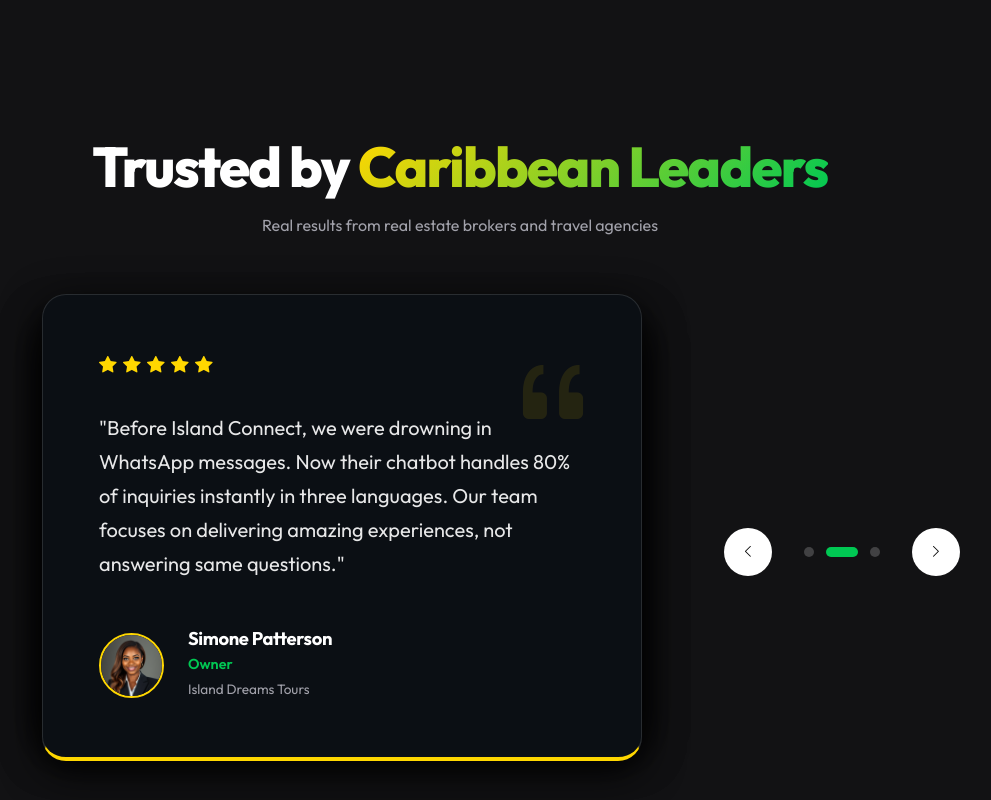
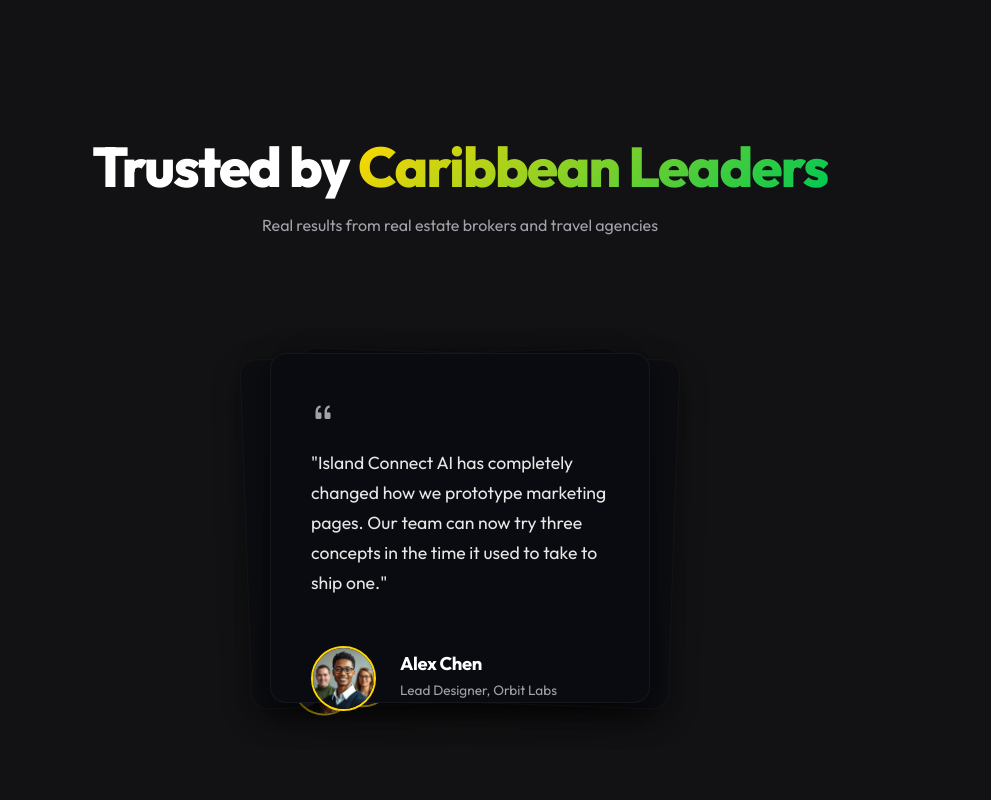
Before and after one commit to IVarm32/Island-Connect-AI., a React (Vite) app: page / in a window 1280 px wide. Shown: the part 3628-4428 px from the top of the page, without its empty margins (180-1171 px from the left). Built offline with nearby package versions, Linux system fonts and the light colour scheme.

Commit message:
Update testimonial fan style styling to match screenshot

```diff
--- a/index.css
+++ b/index.css
@@ -466,9 +466,8 @@
 .testimonial-slider {
     position: relative;
     max-width: 1000px;
-    margin: 0 auto;
-    overflow: visible;
-    min-height: 450px;
+    margin: 4rem auto;
+    height: 450px;
     display: flex;
     justify-content: center;
     align-items: center;
@@ -476,84 +475,115 @@
 
 .testimonial-track {
     position: relative;
-    width: 100%;
-    height: 100%;
+    width: 400px;
+    height: 350px;
     display: flex;
     justify-content: center;
     align-items: center;
-    perspective: 1200px;
 }
 
 .testimonial-card {
     position: absolute;
-    width: 90%;
-    max-width: 600px;
-    padding: 3.5rem;
-    border: 1px solid var(--glass-border);
-    border-bottom: 4px solid var(--accent-gold) !important;
-    border-radius: 24px;
+    width: 380px;
+    height: 100%;
+    padding: 2.5rem;
+    border: 1px solid rgba(255, 255, 255, 0.05);
+    border-radius: 16px;
+    background: #090B10;
+    /* Match screenshot #2 */
+    box-shadow: 0 10px 30px rgba(0, 0, 0, 0.5);
+    transition: all 0.5s cubic-bezier(0.25, 1, 0.5, 1);
+    transform-origin: center 250%;
+    /* Anchor far below to make an arc */
     text-align: left;
     margin-bottom: 0;
-    transition: all 0.6s cubic-bezier(0.4, 0, 0.2, 1);
-    transform-origin: bottom center;
-    opacity: 0;
-    visibility: hidden;
-    background: #0b0f14 !important;
-    /* Dark solid color to block underlapping cards */
-    box-shadow: 0 10px 40px rgba(0, 0, 0, 0.8);
-    transform: scale(0.8) translateY(10%);
-    z-index: 0;
+    cursor: pointer;
+    box-sizing: border-box;
+    display: flex;
+    flex-direction: column;
 }
 
-.testimonial-card.active {
-    opacity: 1;
-    visibility: visible;
-    transform: scale(1) translateY(0) rotate(0deg);
-    z-index: 10;
-    pointer-events: auto;
+.testimonial-card .quote-icon {
+    color: var(--text-secondary);
+    font-size: 1.5rem;
+    margin-bottom: 1rem;
+    display: block;
 }
 
-.testimonial-card.prev {
-    opacity: 0.6;
-    visibility: visible;
-    transform: translateX(-20%) scale(0.9) rotate(-8deg);
-    z-index: 5;
-    pointer-events: auto;
-    cursor: pointer;
+/* Base styles / Closed State */
+.testimonial-card:nth-child(1) {
+    z-index: 1;
+    transform: rotate(-4deg);
+    opacity: 0;
 }
 
-.testimonial-card.next {
-    opacity: 0.6;
-    visibility: visible;
-    transform: translateX(20%) scale(0.9) rotate(8deg);
-    z-index: 5;
-    pointer-events: auto;
-    cursor: pointer;
+.testimonial-card:nth-child(2) {
+    z-index: 2;
+    transform: rotate(-2deg);
+    opacity: 0.7;
 }
 
-.stars {
-    color: var(--accent-gold);
-    margin-bottom: 2rem;
-    font-size: 1.1rem;
-    display: flex;
-    gap: 0.4rem;
+.testimonial-card:nth-child(3) {
+    z-index: 3;
+    transform: rotate(0deg);
+    opacity: 1;
 }
 
-.testimonial-quote {
-    position: absolute;
-    top: 1.5rem;
-    right: 2.5rem;
-    font-size: 6rem;
-    color: var(--accent-gold);
-    opacity: 0.1;
-    pointer-events: none;
+.testimonial-card:nth-child(4) {
+    z-index: 2;
+    transform: rotate(2deg);
+    opacity: 0.7;
+}
+
+.testimonial-card:nth-child(5) {
+    z-index: 1;
+    transform: rotate(4deg);
+    opacity: 0;
+}
+
+/* Desktop hover - Fan Opens */
+@media (min-width: 1024px) {
+    .testimonial-track:hover .testimonial-card:nth-child(1) {
+        transform: rotate(-24deg);
+        opacity: 0.4;
+    }
+
+    .testimonial-track:hover .testimonial-card:nth-child(2) {
+        transform: rotate(-12deg);
+        opacity: 0.8;
+    }
+
+    .testimonial-track:hover .testimonial-card:nth-child(3) {
+        transform: rotate(0deg);
+        opacity: 1;
+        z-index: 5;
+    }
+
+    .testimonial-track:hover .testimonial-card:nth-child(4) {
+        transform: rotate(12deg);
+        opacity: 0.8;
+    }
+
+    .testimonial-track:hover .testimonial-card:nth-child(5) {
+        transform: rotate(24deg);
+        opacity: 0.4;
+    }
+
+    /* Pull up individual card on hover */
+    .testimonial-track .testimonial-card:hover {
+        transform: translateY(-20px) scale(1.05) !important;
+        z-index: 10 !important;
+        opacity: 1 !important;
+        box-shadow: 0 15px 45px rgba(0, 0, 0, 0.8);
+    }
 }
 
 .testimonial-content {
-    font-size: 1.25rem;
+    font-size: 1.1rem;
     line-height: 1.7;
     margin-bottom: 3rem;
     color: rgba(255, 255, 255, 0.9);
+    flex-grow: 1;
 }
 
 .testimonial-footer {
--- a/index.html
+++ b/index.html
@@ -217,97 +217,88 @@
 
             <div class="testimonial-slider">
                 <div class="testimonial-track">
-                    <!-- Ricardo Myers -->
-                    <div class="testimonial-card glass-panel active">
-                        <div class="stars">
-                            <i class="bi bi-star-fill"></i>
-                            <i class="bi bi-star-fill"></i>
-                            <i class="bi bi-star-fill"></i>
-                            <i class="bi bi-star-fill"></i>
-                            <i class="bi bi-star-fill"></i>
-                        </div>
-                        <i class="bi bi-quote testimonial-quote"></i>
-                        <p class="testimonial-content">"Island Connect AI transformed our lead conversion. Their agents
-                            handle initial villa inquiries so we can focus on closing deals. The security and local
-                            expertise are unmatched in the Caribbean."</p>
+                    <!-- Emily Carter -->
+                    <div class="testimonial-card">
+                        <i class="bi bi-quote quote-icon"></i>
+                        <p class="testimonial-content">"Our sales demos moved from pre-recorded videos to full live 3D
+                            scenes in the browser. Conversion rates instantly went up, and our team actually enjoys
+                            presenting now."</p>
                         <div class="testimonial-footer">
                             <div class="testimonial-avatar">
-                                <img src="images/ricardo_portrait.png" alt="Ricardo Myers" loading="lazy"
-                                    decoding="async" width="65" height="65">
+                                <img src="images/simone_portrait.png" alt="Emily Carter" loading="lazy">
                             </div>
                             <div class="testimonial-meta">
-                                <h4>Ricardo Myers</h4>
-                                <span class="role">Principal Broker</span>
-                                <span class="company">Jamaican Luxury Estates</span>
+                                <h4>Emily Carter</h4>
+                                <span class="company">Revenue Operations</span>
                             </div>
                         </div>
                     </div>
 
-                    <!-- Simone Patterson -->
-                    <div class="testimonial-card glass-panel">
-                        <div class="stars">
-                            <i class="bi bi-star-fill"></i>
-                            <i class="bi bi-star-fill"></i>
-                            <i class="bi bi-star-fill"></i>
-                            <i class="bi bi-star-fill"></i>
-                            <i class="bi bi-star-fill"></i>
-                        </div>
-                        <i class="bi bi-quote testimonial-quote"></i>
-                        <p class="testimonial-content">"Before Island Connect, we were drowning in WhatsApp messages.
-                            Now their chatbot handles 80% of inquiries instantly in three languages. Our team focuses on
-                            delivering amazing experiences, not answering same questions."</p>
+                    <!-- Priya Nair -->
+                    <div class="testimonial-card">
+                        <i class="bi bi-quote quote-icon"></i>
+                        <p class="testimonial-content">"Our product walkthroughs feel completely different now. With
+                            Island Connect AI, the interactive scenes we can iterate fast and ship an entirely scalable
+                            immersive experience."</p>
                         <div class="testimonial-footer">
                             <div class="testimonial-avatar">
-                                <img src="images/simone_portrait.png" alt="Simone Patterson" loading="lazy"
-                                    decoding="async" width="65" height="65">
+                                <img src="images/ricardo_portrait.png" alt="Priya Nair" loading="lazy">
                             </div>
                             <div class="testimonial-meta">
-                                <h4>Simone Patterson</h4>
-                                <span class="role">Owner</span>
-                                <span class="company">Island Dreams Tours</span>
+                                <h4>Priya Nair</h4>
+                                <span class="company">Product Lead</span>
                             </div>
                         </div>
                     </div>
 
-                    <!-- Michael Chen -->
-                    <div class="testimonial-card glass-panel">
-                        <div class="stars">
-                            <i class="bi bi-star-fill"></i>
-                            <i class="bi bi-star-fill"></i>
-                            <i class="bi bi-star-fill"></i>
-                            <i class="bi bi-star-fill"></i>
-                            <i class="bi bi-star-fill"></i>
-                        </div>
-                        <i class="bi bi-quote testimonial-quote"></i>
-                        <p class="testimonial-content">"The custom AI agents they built for our concierge service have
-                            been a game-changer. Our guests get instant recommendations and my staff saves 20 hours a
-                            week on coordination."</p>
+                    <!-- Alex Chen -->
+                    <div class="testimonial-card">
+                        <i class="bi bi-quote quote-icon"></i>
+                        <p class="testimonial-content">"Island Connect AI has completely changed how we prototype
+                            marketing pages. Our team can now try three concepts in the time it used to take to ship
+                            one."</p>
                         <div class="testimonial-footer">
                             <div class="testimonial-avatar">
-                                <img src="images/michael_portrait.png" alt="Michael Chen" loading="lazy"
-                                    decoding="async" width="65" height="65">
+                                <img src="images/michael_portrait.png" alt="Alex Chen" loading="lazy">
                             </div>
                             <div class="testimonial-meta">
-                                <h4>Michael Chen</h4>
-                                <span class="role">Managing Director</span>
-                                <span class="company">Azure Villa Group</span>
+                                <h4>Alex Chen</h4>
+                                <span class="company">Lead Designer, Orbit Labs</span>
                             </div>
                         </div>
                     </div>
-                </div>
 
-                <div class="slider-controls">
-                    <button class="slider-arrow prev" aria-label="Previous Testimonial">
-                        <i class="bi bi-chevron-left"></i>
-                    </button>
-                    <div class="slider-dots">
-                        <span class="dot active"></span>
-                        <span class="dot"></span>
-                        <span class="dot"></span>
+                    <!-- Mark Johnson -->
+                    <div class="testimonial-card">
+                        <i class="bi bi-quote quote-icon"></i>
+                        <p class="testimonial-content">"It literally feels like a cheat code for spatial interfaces. The
+                            fact that they can export to standard web components is a game changer for our team."</p>
+                        <div class="testimonial-footer">
+                            <div class="testimonial-avatar">
+                                <img src="images/michael_portrait.png" alt="Mark Johnson" loading="lazy">
+                            </div>
+                            <div class="testimonial-meta">
+                                <h4>Mark Johnson</h4>
+                                <span class="company">Senior Engineer</span>
+                            </div>
+                        </div>
                     </div>
-                    <button class="slider-arrow next" aria-label="Next Testimonial">
-                        <i class="bi bi-chevron-right"></i>
-                    </button>
+
+                    <!-- Sarah Jenkins -->
+                    <div class="testimonial-card">
+                        <i class="bi bi-quote quote-icon"></i>
+                        <p class="testimonial-content">"The level of optimization they've achieved in the browser is
+                            phenomenal. We are able to run complex scenes on mobile devices instantly without lag."</p>
+                        <div class="testimonial-footer">
+                            <div class="testimonial-avatar">
+                                <img src="images/simone_portrait.png" alt="Sarah Jenkins" loading="lazy">
+                            </div>
+                            <div class="testimonial-meta">
+                                <h4>Sarah Jenkins</h4>
+                                <span class="company">Technical Director</span>
+                            </div>
+                        </div>
+                    </div>
                 </div>
             </div>
         </div>
--- a/js/main.js
+++ b/js/main.js
@@ -239,107 +239,7 @@
 }
 
 
-// Testimonial Slider
-console.log('Initializing Testimonial Slider...');
-const testimonialSlider = document.querySelector('.testimonial-slider');
-console.log('testimonialSlider found:', !!testimonialSlider);
-if (testimonialSlider) {
-    const track = testimonialSlider.querySelector('.testimonial-track');
-    let slides = Array.from(testimonialSlider.querySelectorAll('.testimonial-card'));
-    const nextBtn = testimonialSlider.querySelector('.slider-arrow.next');
-    const prevBtn = testimonialSlider.querySelector('.slider-arrow.prev');
-    const dots = Array.from(testimonialSlider.querySelectorAll('.dots .dot, .slider-dots .dot'));
-
-    let currentSlide = 0;
-    const slidesCount = slides.length;
-    let slideInterval;
-
-    if (slidesCount > 0) {
-        const updateSlider = () => {
-            // Reset classes
-            slides.forEach(slide => {
-                slide.className = 'testimonial-card glass-panel';
-            });
-
-            const activeIndex = currentSlide;
-            const prevIndex = (currentSlide - 1 + slidesCount) % slidesCount;
-            const nextIndex = (currentSlide + 1) % slidesCount;
-
-            slides[activeIndex].classList.add('active');
-            if (slidesCount > 1) slides[prevIndex].classList.add('prev');
-            if (slidesCount > 2) slides[nextIndex].classList.add('next');
-
-            dots.forEach((dot, index) => {
-                dot.classList.toggle('active', index === activeIndex % dots.length);
-            });
-        };
-
-        const nextSlide = () => {
-            currentSlide = (currentSlide + 1) % slidesCount;
-            updateSlider();
-        };
-
-        const prevSlide = () => {
-            currentSlide = (currentSlide - 1 + slidesCount) % slidesCount;
-            updateSlider();
-        };
-
-        const startAutoSlide = () => {
-            clearInterval(slideInterval);
-            slideInterval = setInterval(nextSlide, 5000);
-        };
-
-        // Initialize display
-        updateSlider();
-        startAutoSlide();
-
-        testimonialSlider.addEventListener('mouseenter', () => clearInterval(slideInterval));
-        testimonialSlider.addEventListener('mouseleave', startAutoSlide);
-
-        if (nextBtn) nextBtn.addEventListener('click', () => { nextSlide(); startAutoSlide(); });
-        if (prevBtn) prevBtn.addEventListener('click', () => { prevSlide(); startAutoSlide(); });
-
-        dots.forEach((dot, i) => {
-            dot.addEventListener('click', () => {
-                currentSlide = i;
-                updateSlider();
-                startAutoSlide();
-            });
-        });
-
-        slides.forEach((slide, index) => {
-            slide.addEventListener('click', () => {
-                if (!slide.classList.contains('active')) {
-                    currentSlide = index;
-                    updateSlider();
-                    startAutoSlide();
-                }
-            });
-        });
-
-        // Touch support
-        let startX = 0;
-        testimonialSlider.addEventListener('touchstart', (e) => {
-            startX = e.touches[0].clientX;
-            clearInterval(slideInterval);
-        }, { passive: true });
-        testimonialSlider.addEventListener('touchend', (e) => {
-            const endX = e.changedTouches[0].clientX;
-            const diff = startX - endX;
-            if (Math.abs(diff) > 50) {
-                if (diff > 0) nextSlide();
-                else prevSlide();
-            }
-            startAutoSlide();
-        }, { passive: true });
-
-        // Ensure auto slide restarts when window regains focus
-        document.addEventListener('visibilitychange', () => {
-            if (document.hidden) clearInterval(slideInterval);
-            else startAutoSlide();
-        });
-    }
-}
+// Testimonial JS functionality removed. Replaced by CSS-only fan slider styling.
 
 // Horizontal Scroll Video Hover For Portfolio
 console.log('Initializing Featured Projects Hover Video...');
```
